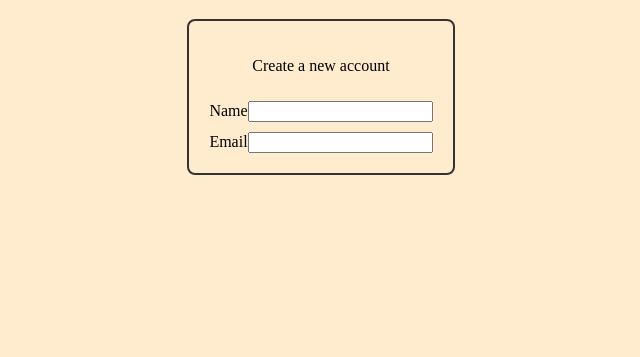
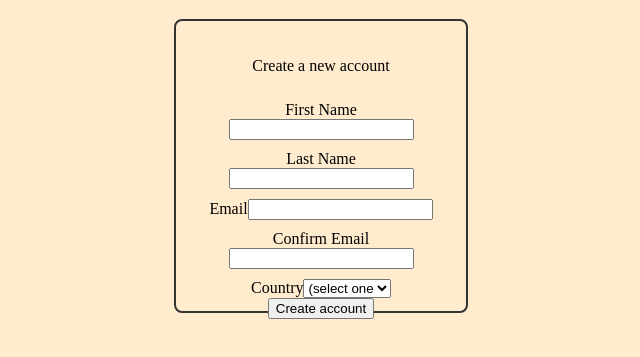
Before and after one commit to Goldenhawk2003/Chore_manager, a plain HTML site: page create.html in a window 1280 px wide. Shown: the part 81-438 px from the top of the page, without its empty margins (319-959 px from the left). Drawn offline with Linux system fonts and the light colour scheme.

Commit message:
added some more info to create an account page

```diff
--- a/create.html
+++ b/create.html
@@ -10,8 +10,21 @@
     <h1>Create new Account</h1>
          <div class="log">
         <p> Create a new account</p>
-        <label>Name<input type="text" required></label>
+        <label>First Name<input type="text" required></label>
+        <label>Last Name<input type="text" required></label>
         <label>Email<input type="email" required></label>
+        <label>Confirm Email<input type="email" required></label>
+        <label for="nation">Country<select id="nation" name="nation">
+            <option value=""> (select one)</option>
+            <option value="1">Canada</option>
+            <option value="2">United States Of America</option>
+            <option value="3">United Kingdom</option>
+
+        </select>
+        </label>
+
+        <button>Create account</button>
+
     </div>
 
 
--- a/style.css
+++ b/style.css
@@ -66,3 +66,15 @@ a{
     font-size: 16px;
     flex:1;
   }
+
+
+
+.nation{
+  display: block;
+}
+select{
+  max-width: 35%;
+
+}
+
+/* MAIN.HTML */
```
